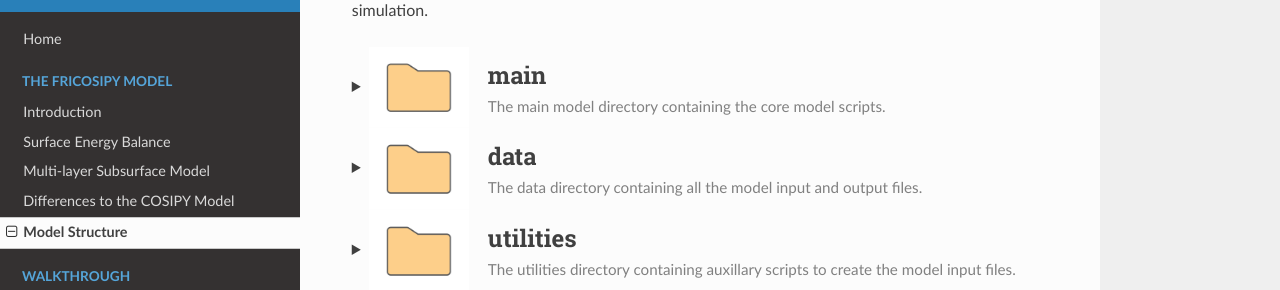
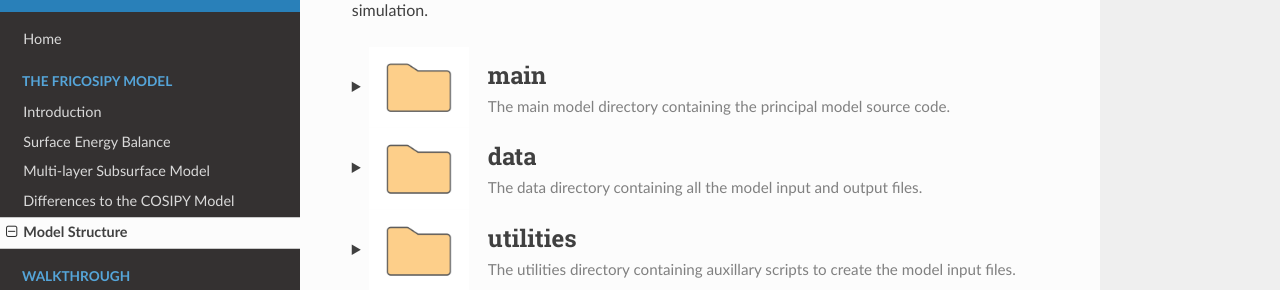
Before and after one commit to MarcusGastaldello/FRICOSIPY, an MkDocs documentation site: the page built from docs/model_structure.md, in a window 1280 px wide and 900 px high. Shown: the part 233-523 px from the top of the window. Built offline with MkDocs 1.6.1, drawn with Linux system fonts in a browser that asks for light colours.

Commit message:
Update model_structure.md

```diff
--- a/docs/model_structure.md
+++ b/docs/model_structure.md
@@ -7,7 +7,7 @@
 
 The following interactive diagram shows the structure of the *FRICOSIPY*, allowing new users to familiarise themselves with the model. Unless the user intents to adapt the model, it is only necessary to interact with the main *Python* scipts in the root directory to run a *FRICOSIPY* simulation.
 
-??? "<img src='https://github.com/MarcusGastaldello/FRICOSIPY/raw/main/docs/icons/Folder.png' width='100' style='vertical-align: middle; margin-right: 15px;'> <div style='display: inline-block; vertical-align: middle;'><h2 style='margin: 0;'>main</h2><small style='display: block; color: gray; margin-top: 8px; font-size: 0.95em;'>The main model directory containing the core model scripts.</small></div>"
+??? "<img src='https://github.com/MarcusGastaldello/FRICOSIPY/raw/main/docs/icons/Folder.png' width='100' style='vertical-align: middle; margin-right: 15px;'> <div style='display: inline-block; vertical-align: middle;'><h2 style='margin: 0;'>main</h2><small style='display: block; color: gray; margin-top: 8px; font-size: 0.95em;'>The main model directory containing the principal model source code.</small></div>"
 
     <div style="margin-left: 40px;">
     ??? "<div style='display: inline-flex; align-items: center; vertical-align: middle;'><img src='https://github.com/MarcusGastaldello/FRICOSIPY/raw/main/docs/icons/Folder.png' width='100' style='margin-right: 15px; flex-shrink: 0;'><div style='min-width: 0;'><h3 style='margin: 0;'>kernel</h2><small style='display: block; color: gray; margin-top: 8px; font-size: 0.95em; line-height: 1.4;'>(description)</small></div></div>"
```
